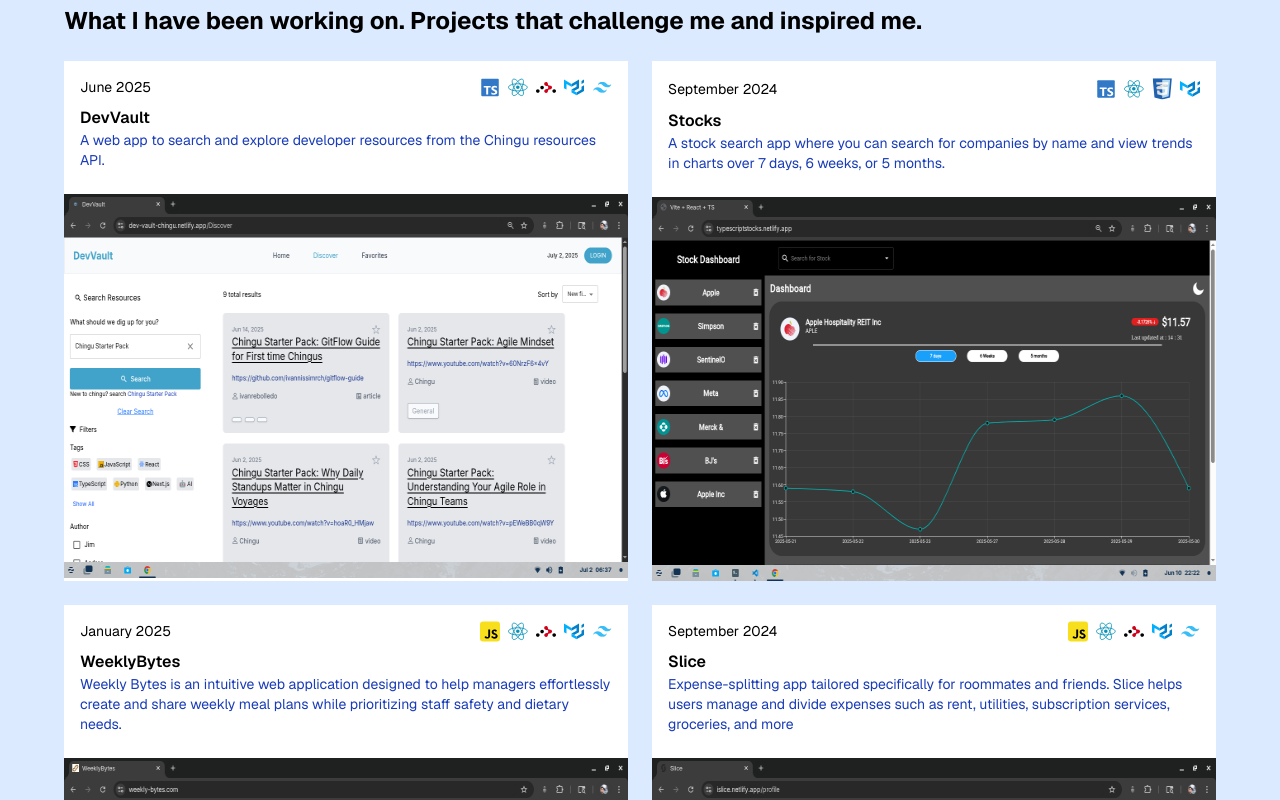
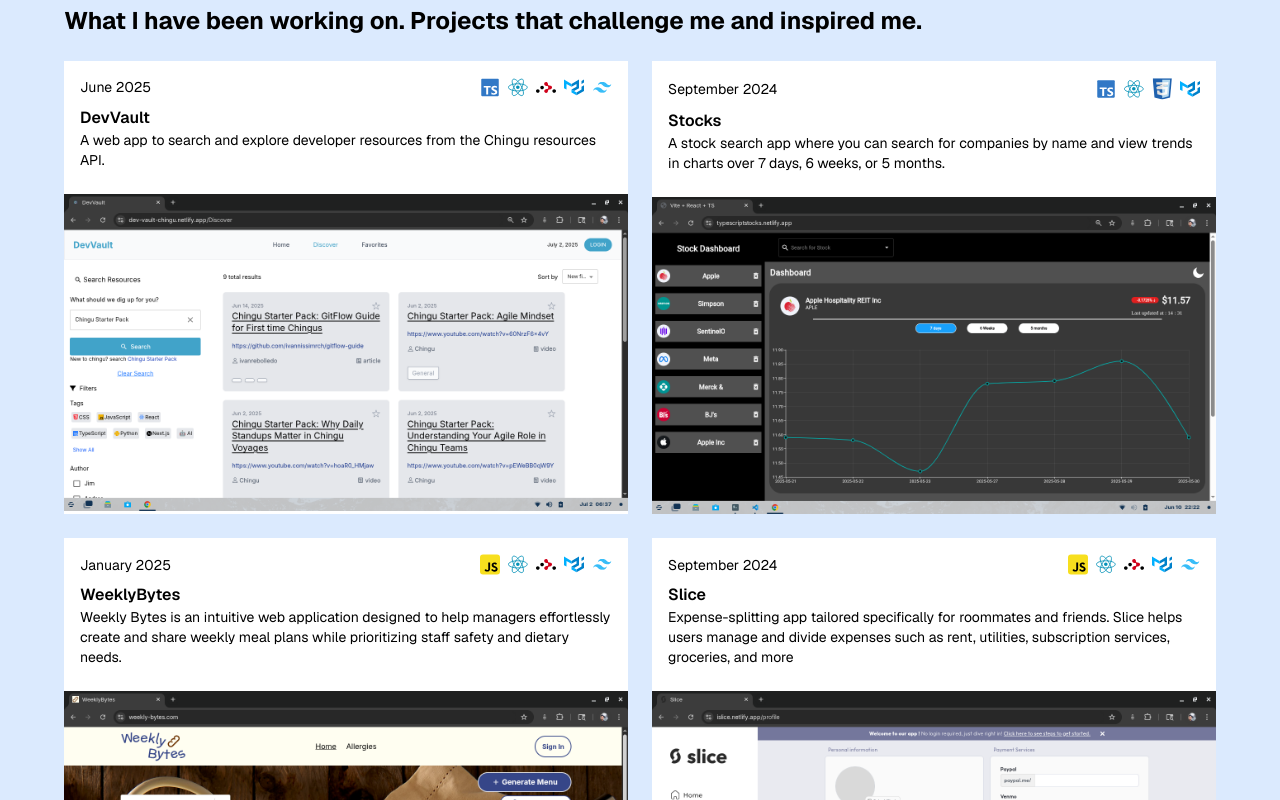
Before and after one commit to ivannissimrch/Portfolio, a Next.js app: page / in a window 1280 px wide. Shown: the part 640-1440 px from the top of the page. Built offline with nearby package versions, Linux system fonts and the light colour scheme.

Commit message:
Update images size

```diff
--- a/src/app/page.js
+++ b/src/app/page.js
@@ -112,18 +112,18 @@
                       </div>
                     </div>
                     <h4 className="font-semibold">{project.title}</h4>
-                    <p className="text-sm text-blue-800 mb-2">
+                    <p className="text-sm text-black mb-2">
                       {project.description}
                     </p>
                   </div>
-                  <div className="relative w-full h-96 bg-blue-200">
+                  <div className="relative w-full aspect-[16/9] bg-blue-200">
                     <Image
                       src={project.imageDesktop}
                       alt={`${project.title} project screenshot`}
                       fill
                       quality={100}
                       unoptimized
-                      className="object-fit"
+                      className="object-cover"
                       sizes="(max-width: 768px) 100vw, (max-width: 1200px) 50vw, 33vw"
                     />
                   </div>
--- a/src/app/projects/devvault/page.js
+++ b/src/app/projects/devvault/page.js
@@ -34,7 +34,7 @@
               </a>
             </p>
           </div>
-          <div className="bg-white shadow rounded overflow-hidden">
+          <div className="bg-blue-200 shadow overflow-hidden relative w-full aspect-[16/9]">
             <Image
               src="/images/devVaultDesktop.png"
               alt="Screenshot of DevVault app homepage"
@@ -117,7 +117,7 @@
               </li>
             </ul>
           </div>
-          <div className="bg-white shadow rounded overflow-hidden">
+          <div className="bg-blue-200shadow relative w-full aspect-[16/9] overflow-hidden">
             <Image
               src="/images/devVaultTeamWork.png"
               alt="Team collaboration in DevVault project"
--- a/src/app/projects/slice/page.js
+++ b/src/app/projects/slice/page.js
@@ -32,7 +32,7 @@
               Repo
             </a>
           </div>
-          <div className="bg-white shadow rounded overflow-hidden">
+          <div className="bg-blue-200 shadow overflow-hidden relative w-full aspect-[16/9]">
             <Image
               src="/images/sliceDesktop.png"
               alt="Slice app homepage"
@@ -93,7 +93,7 @@
               assign expenses to specific users.
             </p>
           </div>
-          <div className="bg-white shadow rounded overflow-hidden">
+          <div className="bg-blue-200shadow relative w-full aspect-[16/9] overflow-hidden">
             <Image
               src="/images/sliceDTeamWork.png"
               alt="Mentor feedback and development iterations"
--- a/src/app/projects/stocks/page.js
+++ b/src/app/projects/stocks/page.js
@@ -30,7 +30,7 @@
               Repo
             </a>
           </div>
-          <div className="bg-white shadow rounded overflow-hidden">
+          <div className="bg-blue-200shadow relative w-full aspect-[16/9] overflow-hidden">
             <Image
               src="/images/stocksDesktop.png"
               alt="Stocks app homepage"
@@ -125,7 +125,7 @@
               </li>
             </ul>
           </div>
-          <div className="bg-white shadow rounded overflow-hidden">
+          <div className="bg-blue-200shadow relative w-full aspect-[16/9] overflow-hidden">
             <Image
               src="/images/stocksDTeamWork.png"
               alt="Mentor feedback and development iterations"
--- a/src/app/projects/weeklybytes/page.js
+++ b/src/app/projects/weeklybytes/page.js
@@ -33,7 +33,7 @@
               Repo
             </a>
           </div>
-          <div className="bg-white shadow rounded overflow-hidden">
+          <div className="bg-blue-200shadow relative w-full aspect-[16/9] overflow-hidden">
             <Image
               src="/images/weeklyBytesDesktop.png"
               alt="Weekly Bytes desktop homepage"
@@ -98,7 +98,7 @@
               custom domain.
             </p>
           </div>
-          <div className="bg-white shadow rounded overflow-hidden">
+          <div className="bg-blue-200shadow relative w-full aspect-[16/9] overflow-hidden">
             <Image
               src="/images/weeklyBytesDTeamWork.png"
               alt="Weekly Bytes team collaboration"
```
